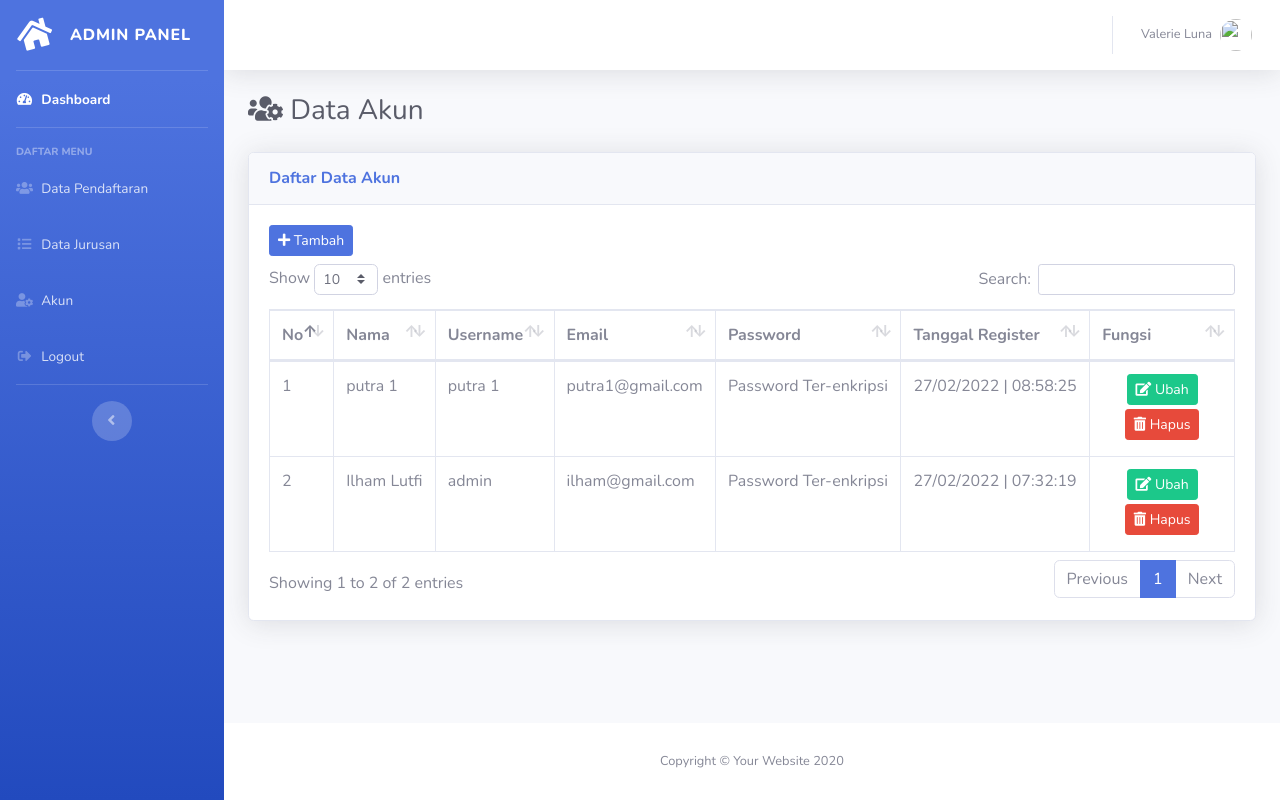
After one commit to ilhamlutfi/sips, a PHP site: page /data-akun.php in a window 1280 px wide. The commit adds this page. Run offline with PHP 8.4, Linux system fonts and the light colour scheme; data comes from the database, SQL or seed files in the repository.

Commit message:
backup 27/02/2022

```diff
--- a/admin/config/controller.php
+++ b/admin/config/controller.php
@@ -192,3 +192,58 @@ function hapus_pendaftaran($id_pendaftaran)
     // check data yang dihapus
     return mysqli_affected_rows($db);
 }
+
+// tambah akun
+function tambah_akun($post)
+{
+    global $db;
+
+    $nama       = strip_tags($post['nama']);
+    $username   = strip_tags($post['username']);
+    $email      = strip_tags($post['email']);
+    $password   = strip_tags($post['password']);
+    $level      = strip_tags($post['level']);
+
+    // fungsi hash atau enkripsi password
+    $password = password_hash($password, PASSWORD_DEFAULT);
+
+    $query = "INSERT INTO tbl_akun VALUES(null, '$nama', '$username', '$email', '$password', '$level', CURRENT_TIMESTAMP)";
+
+    mysqli_query($db, $query);
+
+    return mysqli_affected_rows($db);
+}
+
+// ubah akun
+function ubah_akun($post)
+{
+    global $db;
+
+    $nama       = strip_tags($post['nama']);
+    $username   = strip_tags($post['username']);
+    $email      = strip_tags($post['email']);
+    $password   = strip_tags($post['password']);
+    $level      = strip_tags($post['level']);
+    $id_akun    = strip_tags($post['id_akun']);
+
+    // fungsi hash atau enkripsi password
+    $password = password_hash($password, PASSWORD_DEFAULT);
+
+    $query = "UPDATE tbl_akun SET nama = '$nama', username = '$username', email = '$email', password = '$password', level = '$level' WHERE id_akun = $id_akun";
+
+    mysqli_query($db, $query);
+
+    return mysqli_affected_rows($db);
+}
+
+// hapus akun
+function hapus_akun($id_akun)
+{
+    global $db;
+
+    $query = "DELETE FROM tbl_akun WHERE id_akun = $id_akun";
+
+    mysqli_query($db, $query);
+
+    return mysqli_affected_rows($db);
+}
--- /dev/null
+++ b/admin/data-akun.php
@@ -0,0 +1,204 @@
+<?php
+
+$title = 'Data Akun'; // judul halaman
+
+include 'layout/header.php'; // panggil file layout/header.php
+
+// menampilkan seluruh data dari tbl_akun berdasarkan data terbaru
+$data_akun = query("SELECT * FROM tbl_akun ORDER BY id_akun DESC");
+
+// jika tombol tambah ditekan jalankan script berikut
+if (isset($_POST['tambah'])) {
+    if (tambah_akun($_POST) > 0) {
+        echo "<script>
+                alert('Data Akun Berhasil Ditambahkan');
+                document.location.href = 'data-akun.php';
+              </script>";
+    } else {
+        echo "<script>
+                alert('Data Akun Gagal Ditambahkan');
+                document.location.href = 'data-akun.php';
+              </script>";
+    }
+}
+
+// jika tombol ubah ditekan jalankan script berikut
+if (isset($_POST['ubah'])) {
+    if (ubah_akun($_POST) > 0) {
+        echo "<script>
+                alert('Data Akun Berhasil Diubah');
+                document.location.href = 'data-akun.php';
+              </script>";
+    } else {
+        echo "<script>
+                alert('Data Akun Gagal Diubah');
+                document.location.href = 'data-akun.php';
+              </script>";
+    }
+}
+
+?>
+
+<!-- Body -->
+<div class="container-fluid">
+
+    <!-- Page Heading -->
+    <div class="d-sm-flex align-items-center justify-content-between mb-4">
+        <h1 class="h3 mb-0 text-gray-800"><i class="fas fa-users-cog"></i> Data Akun</h1>
+    </div>
+
+    <div class="card shadow mb-4">
+        <div class="card-header py-3">
+            <h6 class="m-0 font-weight-bold text-primary">Daftar Data Akun</h6>
+        </div>
+        <div class="card-body">
+            <button type="button" class="btn btn-primary btn-sm mb-2" data-toggle="modal" data-target="#modalTambah"> <i class="fas fa-plus"></i> Tambah</button>
+
+            <div class="table-responsive">
+                <table class="table table-bordered" id="dataTable" width="100%" cellspacing="0">
+                    <thead>
+                        <tr>
+                            <th width="1%">No</th>
+                            <th>Nama</th>
+                            <th>Username</th>
+                            <th>Email</th>
+                            <th>Password</th>
+                            <th>Tanggal Register</th>
+                            <th>Fungsi</th>
+                        </tr>
+                    </thead>
+
+                    <tbody>
+                        <?php $no = 1; ?>
+                        <?php foreach ($data_akun as $akun) : ?>
+                            <tr>
+                                <td><?= $no++; ?></td>
+                                <td><?= $akun['nama']; ?></td>
+                                <td><?= $akun['username']; ?></td>
+                                <td><?= $akun['email']; ?></td>
+                                <td>Password Ter-enkripsi</td>
+                                <td><?= date('d/m/Y | H:s:i', strtotime($akun['tanggal_register'])); ?></td>
+                                <td width="15%" class="text-center">
+                                    <button type="button" class="btn btn-success btn-sm mb-1" title="Ubah" data-toggle="modal" data-target="#modalUbah<?= $akun['id_akun']; ?>"><i class="fas fa-edit"></i> Ubah</button>
+
+                                    <a href="hapus-akun.php?id_akun=<?= $akun['id_akun']; ?>" class="btn btn-danger btn-sm mb-1" title="Hapus" onclick="return confirm('Yakin Data Akun Akan Dihapus.?');"><i class="fas fa-trash-alt"></i> Hapus</a>
+
+                                </td>
+                            </tr>
+                        <?php endforeach; ?>
+                    </tbody>
+                </table>
+            </div>
+        </div>
+    </div>
+</div>
+<!-- /body -->
+
+<!-- Modal Tambah -->
+<div class="modal fade" id="modalTambah" tabindex="-1" aria-labelledby="exampleModalLabel" aria-hidden="true">
+    <div class="modal-dialog">
+        <div class="modal-content">
+            <div class="modal-header bg-primary text-white">
+                <h5 class="modal-title" id="exampleModalLabel"><i class="fas fa-user-plus"></i> Tambah Akun</h5>
+                <button type="button" class="close" data-dismiss="modal" aria-label="Close">
+                    <span aria-hidden="true">&times;</span>
+                </button>
+            </div>
+            <div class="modal-body">
+                <form action="" method="post">
+
+                    <div class="form-group">
+                        <label for="nama">Nama</label>
+                        <input type="text" name="nama" id="nama" class="form-control" required minlength="3">
+                    </div>
+
+                    <div class="form-group">
+                        <label for="username">Username</label>
+                        <input type="text" name="username" id="username" class="form-control" required minlength="3">
+                    </div>
+
+                    <div class="form-group">
+                        <label for="email">E-mail</label>
+                        <input type="email" name="email" id="email" class="form-control" required minlength="3">
+                    </div>
+
+                    <div class="form-group">
+                        <label for="level">Level</label>
+                        <select name="level" id="level" class="form-control">
+                            <option value="">-- pilih --</option>
+                            <option value="1">Admin</option>
+                            <option value="0">Operator</option>
+                        </select>
+                    </div>
+
+                    <div class="form-group">
+                        <label for="password">Password <small>(minimal 6 karakter)</small></label>
+                        <input type="password" name="password" id="password" class="form-control" required minlength="6">
+                    </div>
+            </div>
+            <div class="modal-footer">
+                <button type="button" class="btn btn-secondary btn-sm" data-dismiss="modal">Kembali</button>
+                <button type="submit" name="tambah" class="btn btn-primary btn-sm">Tambah</button>
+            </div>
+            </form>
+        </div>
+    </div>
+</div>
+
+<!-- Modal Ubah -->
+<?php foreach ($data_akun as $akun) : ?>
+<div class="modal fade" id="modalUbah<?= $akun['id_akun']; ?>" tabindex="-1" aria-labelledby="exampleModalLabel" aria-hidden="true">
+    <div class="modal-dialog">
+        <div class="modal-content">
+            <div class="modal-header bg-primary text-white">
+                <h5 class="modal-title" id="exampleModalLabel"><i class="fas fa-user-edit"></i> Ubah Akun</h5>
+                <button type="button" class="close" data-dismiss="modal" aria-label="Close">
+                    <span aria-hidden="true">&times;</span>
+                </button>
+            </div>
+            <div class="modal-body">
+                <form action="" method="post">
+
+                    <input type="hidden" name="id_akun" value="<?= $akun['id_akun']; ?>">
+
+                    <div class="form-group">
+                        <label for="nama">Nama</label>
+                        <input type="text" name="nama" id="nama" class="form-control" required minlength="3" value="<?= $akun['nama']; ?>">
+                    </div>
+
+                    <div class="form-group">
+                        <label for="username">Username</label>
+                        <input type="text" name="username" id="username" class="form-control" required minlength="3" value="<?= $akun['username']; ?>">
+                    </div>
+
+                    <div class="form-group">
+                        <label for="email">E-mail</label>
+                        <input type="email" name="email" id="email" class="form-control" required minlength="3" value="<?= $akun['email']; ?>">
+                    </div>
+
+                    <div class="form-group">
+                        <label for="level">Level</label>
+                        <select name="level" id="level" class="form-control">
+                            <?php $level = $akun['level']; ?>
+
+                            <option value="1" <?= $level == '1' ? 'selected' : '' ?>>Admin</option>
+                            <option value="0" <?= $level == '0' ? 'selected' : '' ?>>Operator</option>
+                        </select>
+                    </div>
+
+                    <div class="form-group">
+                        <label for="password">Password <small>(ketik password baru)</small></label>
+                        <input type="password" name="password" id="password" class="form-control" required minlength="6">
+                    </div>
+            </div>
+            <div class="modal-footer">
+                <button type="button" class="btn btn-secondary btn-sm" data-dismiss="modal">Kembali</button>
+                <button type="submit" name="ubah" class="btn btn-primary btn-sm">Ubah</button>
+            </div>
+            </form>
+        </div>
+    </div>
+</div>
+<?php endforeach; ?>
+
+<?php include 'layout/footer.php'; ?>
--- a/admin/layout/header.php
+++ b/admin/layout/header.php
@@ -72,7 +72,7 @@
             </li>
 
             <li class="nav-item">
-                <a class="nav-link" href="tables.html">
+                <a class="nav-link" href="data-akun.php">
                     <i class="fas fa-fw fa-user-cog"></i>
                     <span>Akun</span></a>
             </li>
```
Also changed, not shown: admin/hapus-akun.php (added, +17 -0 lines), db/sips.sql (+41 -4 lines).
